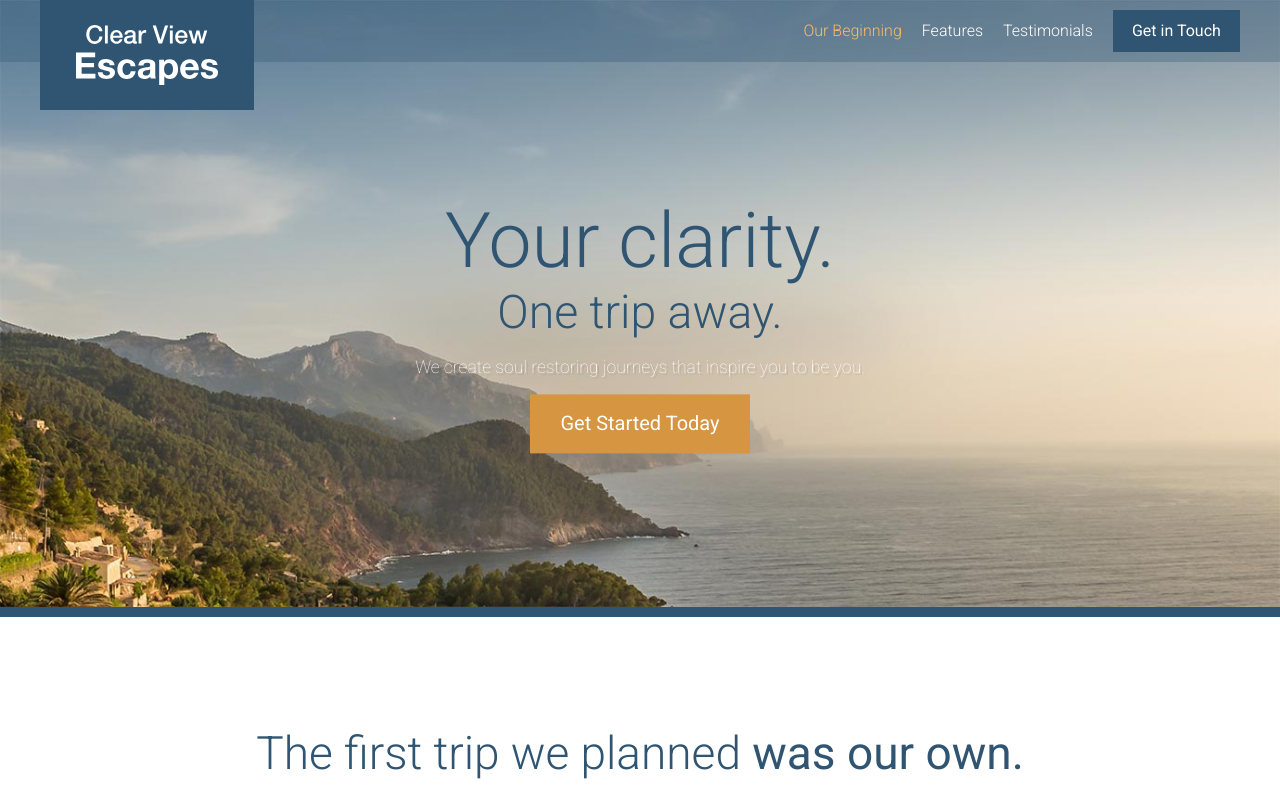
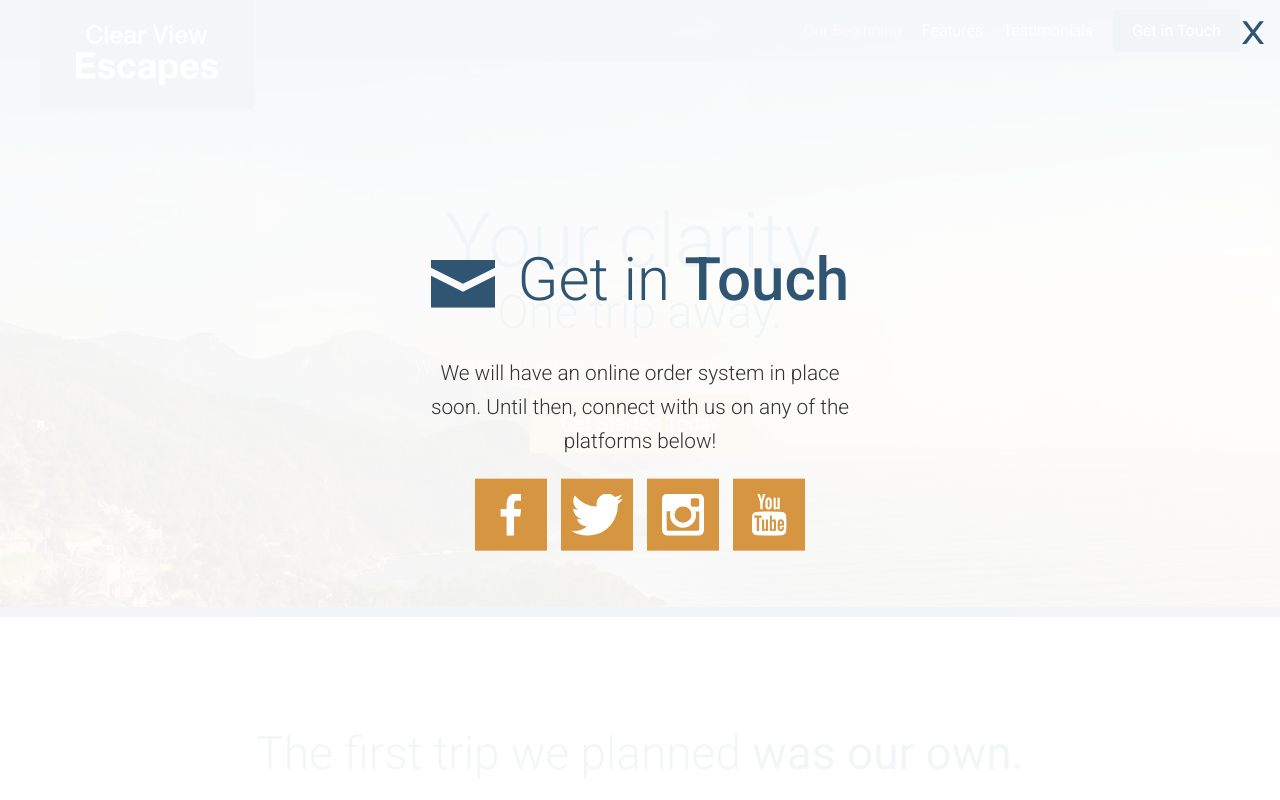
Before and after one commit to salmank22/fictional-university, a website: page app/index.html in a window 1280 px wide. Both pictures are taken after a click on the link "Get Started Today". Shown: the top 800 px of the page. Drawn offline with Linux system fonts and the light colour scheme.

Commit message:
completed the modal ovrelay

```diff
--- a/app/assets/scripts/App.js
+++ b/app/assets/scripts/App.js
@@ -2,8 +2,10 @@
 import RevealOnScroll from './modules/RevealOnScroll';
 import $ from "jquery";
 import StickyHeader from './modules/StickyHeader';
+import Modal from './modules/Modal';
 
 var mobileMenu = new MobileMenu();
 new RevealOnScroll($('.feature-item'), "85%");
 new RevealOnScroll($('.testimonial'), "60%");
 var stickyHeader = new StickyHeader();
+var modal = new Modal();
--- /dev/null
+++ b/app/assets/styles/modules/_modal.css
@@ -0,0 +1,48 @@
+.modal {
+	position: fixed;
+	z-index: 100;
+	background-color: rgba(255,255,255, .94);
+	top: 0;
+	bottom: 0;
+	left: 0;
+	right: 0;
+	opacity: 0;
+	visibility: hidden;
+	transform: scale(1.2);
+	transition: all .3s ease-out;
+
+	&--is-visible {
+		opacity: 1;
+		visibility: visible;
+		transform: scale(1);
+	}
+
+	&__inner {
+		position: absolute;
+		width: 100%;
+		top: 50%;
+		transform: translateY(-50%);
+	}
+
+	&__description {
+		text-align: center;
+		font-size: 1.3rem;
+		font-weight: 300;
+		line-height: 1.65;
+	}
+
+	&__close {
+		position: absolute;
+		top: 15px;
+		right: 15px;
+		font-size: 2rem;
+		transform: scaleX(1.2);
+		transform-origin: 100% 0;
+		color: $mainBlue;
+
+		&:hover {
+			color: $mainOrange;
+			cursor: pointer;
+		}
+	}
+}
--- a/app/assets/styles/modules/_section-title.css
+++ b/app/assets/styles/modules/_section-title.css
@@ -31,4 +31,9 @@
 	&--blue {
 		color: $mainBlue;
 	}
+
+	&--less-margin {
+		margin-bottom: 1.3rem;
+		margin-top: 0;
+	}
 }
--- /dev/null
+++ b/app/assets/styles/modules/_social-icons.css
@@ -0,0 +1,25 @@
+.social-icons {
+	text-align: center;
+
+	&__icon {
+		background-color: $mainOrange;
+		display: inline-block;
+		margin: 0 5px 5px 5px;
+		width: 33%;
+		height: 72px;
+		position: relative;
+
+		@mixin atSmall {
+			width: 72px;
+			margin: 0 5px;
+		}
+		.icon {
+			display: block;
+			position: absolute;
+			top: 50%;
+			left: 50%;
+			transform: translate(-50%, -50%);
+
+		}
+	}
+}
--- a/app/assets/styles/modules/_wrapper.css
+++ b/app/assets/styles/modules/_wrapper.css
@@ -8,6 +8,10 @@
 
 	&--medium {
 		max-width: 767px;
+	}
+
+	&--narrow {
+		max-width: 470px;
 	}
 
 	&--no-padding-until-medium {
--- a/app/assets/styles/styles.css
+++ b/app/assets/styles/styles.css
@@ -17,3 +17,5 @@
 @import "modules/_site-header";
 @import "modules/_primary-nav";
 @import "modules/_reveal-item";
+@import "modules/_modal";
+@import "modules/_social-icons";
--- a/app/index.html
+++ b/app/index.html
@@ -21,7 +21,7 @@
 
       <div class="site-header__menu-content">
         <div class="site-header__btn-container">
-          <a href="#" class="btn">Get in Touch</a>
+          <a href="#" class="btn open-modal">Get in Touch</a>
         </div><!-- /.site-header__btn-container -->
         <nav class="primary-nav primary-nav--pull-right">
           <ul>
@@ -46,7 +46,7 @@
         <h1 class="large-hero__title">Your clarity.</h1>
         <h2 class="large-hero__subtitle">One trip away.</h2>
         <p class="large-hero__description">We create soul restoring journeys that inspire you to be you.</p>
-        <p><a href="#" class="btn btn--orange btn--large">Get Started Today</a></p>
+        <p><a href="#" class="btn btn--orange btn--large open-modal">Get Started Today</a></p>
       </div><!-- /.wrapper -->
     </div><!-- /.large-hero__text-content -->
   </div>
@@ -154,9 +154,30 @@
 
   <footer class="site-footer">
     <div class="wrapper">
-      <p><span class="site-footer__text">Copyright &copy; 2016 Clear View Escapes. All rights reserved.</span> <a href="#" class="btn btn--orange">Get in Touch</a></p>
+      <p><span class="site-footer__text">Copyright &copy; 2016 Clear View Escapes. All rights reserved.</span> <a href="#" class="btn btn--orange open-modal">Get in Touch</a></p>
     </div><!-- /.wrapper -->
   </footer>
+
+  <div class="modal">
+    <div class="modal__inner">
+      <h2 class="section-title section-title--blue section-title--less-margin"><span class="icon icon--mail section-title__icon"></span> Get in <strong>Touch</strong></h2>
+      <div class="wrapper wrapper--narrow">
+          <p class="modal__description">We will have an online order system in place soon. Until then, connect with us on any of the platforms below!</p>
+      </div><!-- /.wrapper -->
+      <div class="social-icons">
+        <a href="#" class="social-icons__icon"><span class="icon icon--facebook"></span></a>
+
+        <a href="#" class="social-icons__icon"><span class="icon icon--twitter"></span></a>
+
+        <a href="#" class="social-icons__icon"><span class="icon icon--instagram"></span></a>
+
+        <a href="#" class="social-icons__icon"><span class="icon icon--youtube"></span></a>
+      </div><!-- /.social-icons -->
+    </div><!-- /.modal__inner -->
+    <div class="modal__close">
+      X
+    </div><!-- /.modal__close -->
+  </div><!-- /.modal -->
   <script src="temp/scripts/App.js"></script>
 </body>
 </html>
--- a/app/temp/styles/styles.css
+++ b/app/temp/styles/styles.css
@@ -466,6 +466,10 @@
 		max-width: 767px;
 	}
 
+.wrapper--narrow {
+		max-width: 470px;
+	}
+
 .wrapper--no-padding-until-medium {
 		padding-left: 0;
 		padding-right: 0;
@@ -781,6 +785,11 @@
 
 .section-title--blue {
 		color: #2f5572;
+	}
+
+.section-title--less-margin {
+		margin-bottom: 1.3rem;
+		margin-top: 0;
 	}
 
 .feature-item {
@@ -1232,3 +1241,88 @@
 		-webkit-transform: scale(1);
 		        transform: scale(1);
 	}
+
+.modal {
+	position: fixed;
+	z-index: 100;
+	background-color: rgba(255,255,255, .94);
+	top: 0;
+	bottom: 0;
+	left: 0;
+	right: 0;
+	opacity: 0;
+	visibility: hidden;
+	-webkit-transform: scale(1.2);
+	        transform: scale(1.2);
+	transition: all .3s ease-out;
+}
+
+.modal--is-visible {
+		opacity: 1;
+		visibility: visible;
+		-webkit-transform: scale(1);
+		        transform: scale(1);
+	}
+
+.modal__inner {
+		position: absolute;
+		width: 100%;
+		top: 50%;
+		-webkit-transform: translateY(-50%);
+		        transform: translateY(-50%);
+	}
+
+.modal__description {
+		text-align: center;
+		font-size: 1.3rem;
+		font-weight: 300;
+		line-height: 1.65;
+	}
+
+.modal__close {
+		position: absolute;
+		top: 15px;
+		right: 15px;
+		font-size: 2rem;
+		-webkit-transform: scaleX(1.2);
+		        transform: scaleX(1.2);
+		-webkit-transform-origin: 100% 0;
+		        transform-origin: 100% 0;
+		color: #2f5572;
+	}
+
+.modal__close:hover {
+			color: #d59541;
+			cursor: pointer;
+		}
+
+.social-icons {
+	text-align: center;
+}
+
+.social-icons__icon {
+		background-color: #d59541;
+		display: inline-block;
+		margin: 0 5px 5px 5px;
+		width: 33%;
+		height: 72px;
+		position: relative;
+	}
+
+@media (min-width: 530px) {
+
+.social-icons__icon {
+			width: 72px;
+			margin: 0 5px
+	}
+	}
+
+.social-icons__icon .icon {
+			display: block;
+			position: absolute;
+			top: 50%;
+			left: 50%;
+			-webkit-transform: translate(-50%, -50%);
+			        transform: translate(-50%, -50%);
+
+		}
```
Also changed, not shown: app/assets/scripts/modules/Modal.js (added, +38 -0 lines), app/temp/scripts/App.js.
